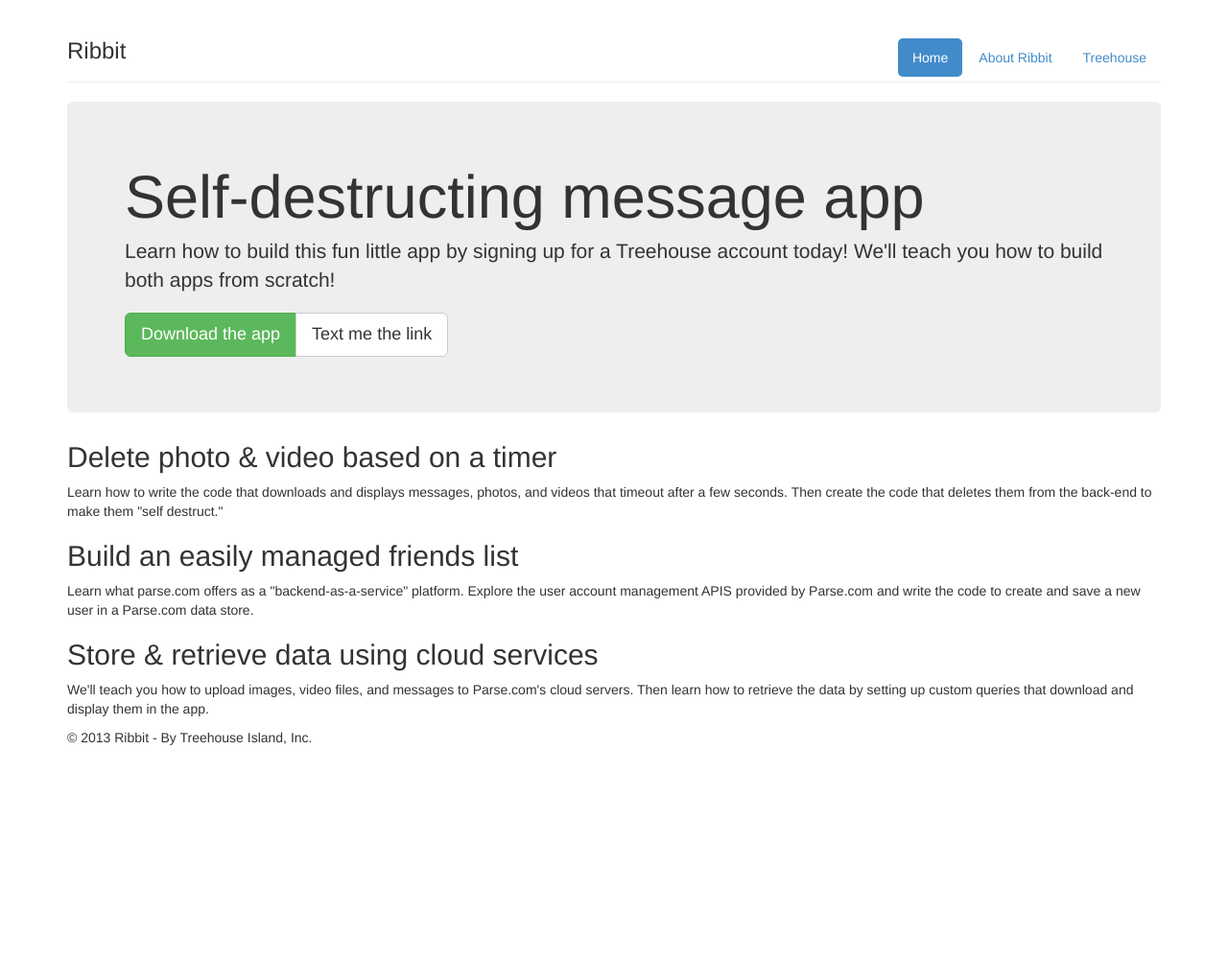
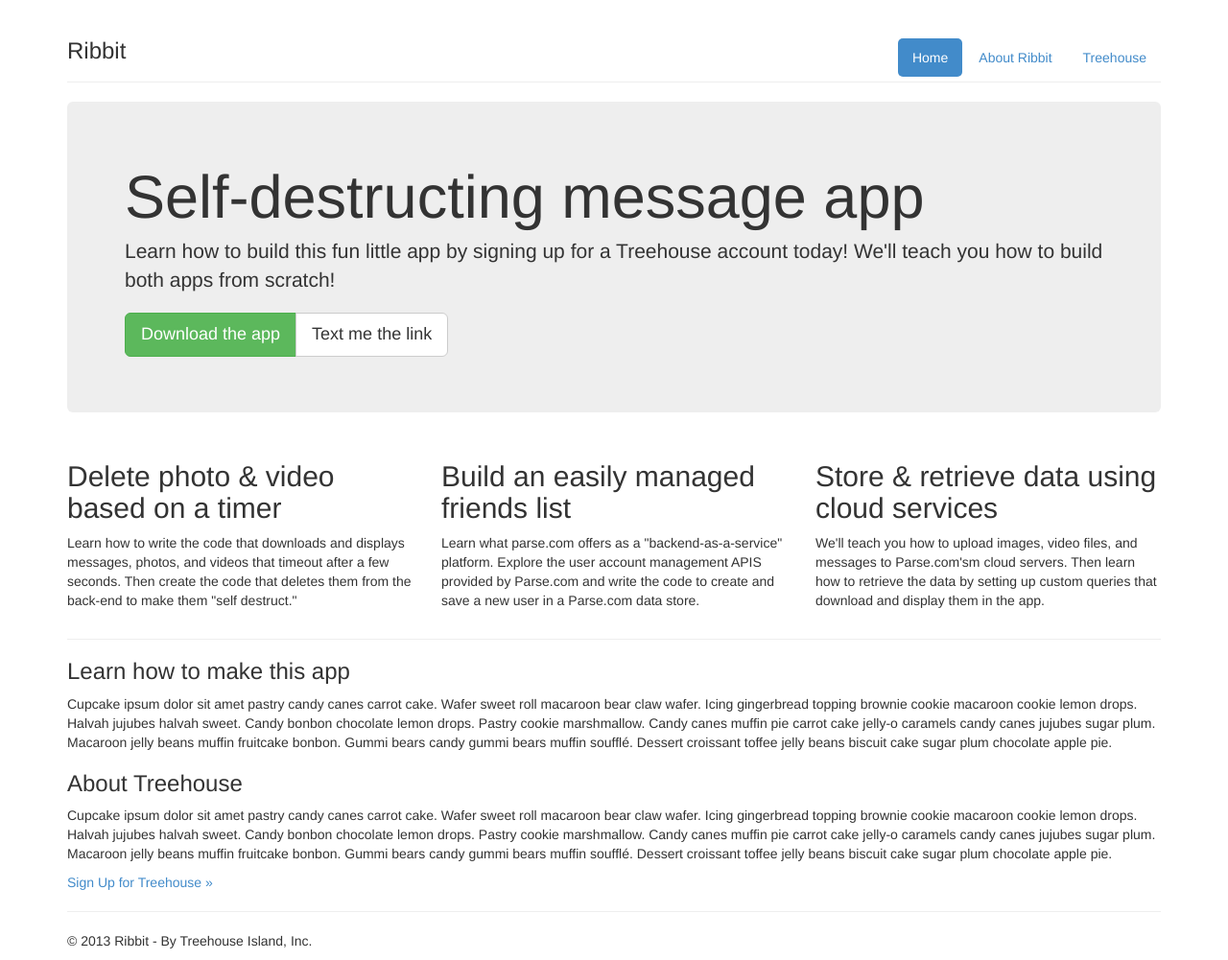
Before and after one commit to ThinkPinkCode/bootstrapPractice, a plain HTML site: page index.html in a window 1280 px wide. Shown: the whole page at 96% size. Before the commit the page ends 800 px from the top, so only its background shows below. Drawn offline with Linux system fonts and the light colour scheme.

Commit message:
added rows

```diff
--- a/index.html
+++ b/index.html
@@ -23,32 +23,59 @@
 
     <div class="jumbotron">
         <h1>Self-destructing message app</h1>
-        <p class="lead">Learn how to build this fun little app by signing up for a Treehouse account today! We'll teach you how to build both apps from scratch!</p>
+        <p class="lead">Learn how to build this fun little app by signing up for a Treehouse account today! We'll teach
+            you how to build both apps from scratch!</p>
         <p class="btn-group">
             <a class="btn btn-success btn-lg" href="#">Download the app</a>
-          <a class="btn btn-default btn-lg" href="#" >Text me the link</a>
+            <a class="btn btn-default btn-lg" href="#">Text me the link</a>
         </p>
     </div>
 
-      <div>
-        <div>
+    <div class="row">
+        <div class="col-sm-4">
             <h2>Delete photo &amp; video based on a timer</h2>
-          <p>Learn how to write the code that downloads and displays messages, photos, and videos that timeout after a few seconds. Then create the code that deletes them from the back-end to make them "self destruct."</p>
+            <p>Learn how to write the code that downloads and displays messages, photos, and videos that timeout after a
+                few seconds. Then create the code that deletes them from the back-end to make them "self destruct."</p>
         </div>
 
-        <div>
+        <div class="col-sm-4">
             <h2>Build an easily managed friends list</h2>
-          <p>Learn what parse.com offers as a "backend-as-a-service" platform. Explore the user account management APIS provided by
+            <p>Learn what parse.com offers as a "backend-as-a-service" platform. Explore the user account management
+                APIS provided by
                 Parse.com and write the code to create and save a new user in a Parse.com data store. </p>
         </div>
 
-        <div>
+        <div class="col-sm-4">
             <h2>Store &amp; retrieve data using cloud services</h2>
-          <p>We'll teach you how to upload images, video files, and messages to Parse.com's cloud servers. Then learn how
+            <p>We'll teach you how to upload images, video files, and messages to Parse.com'sm cloud servers. Then learn
+                how
                 to retrieve the data by setting up custom queries that download and display them in the app. </p>
         </div>
     </div>
+    <hr>
 
+    <div>
+        <div>
+            <h3>Learn how to make this app</h3>
+            <p>Cupcake ipsum dolor sit amet pastry candy canes carrot cake. Wafer sweet roll macaroon bear claw wafer.
+                Icing gingerbread topping brownie cookie macaroon cookie lemon drops. Halvah jujubes halvah sweet. Candy
+                bonbon chocolate lemon drops. Pastry cookie marshmallow. Candy canes muffin pie carrot cake jelly-o
+                caramels candy canes jujubes sugar plum. Macaroon jelly beans muffin fruitcake bonbon. Gummi bears candy
+                gummi bears muffin soufflé. Dessert croissant toffee jelly beans biscuit cake sugar plum chocolate apple
+                pie.</p>
+
+            <h3>About Treehouse</h3>
+            <p>Cupcake ipsum dolor sit amet pastry candy canes carrot cake. Wafer sweet roll macaroon bear claw wafer.
+                Icing gingerbread topping brownie cookie macaroon cookie lemon drops. Halvah jujubes halvah sweet. Candy
+                bonbon chocolate lemon drops. Pastry cookie marshmallow. Candy canes muffin pie carrot cake jelly-o
+                caramels candy canes jujubes sugar plum. Macaroon jelly beans muffin fruitcake bonbon. Gummi bears candy
+                gummi bears muffin soufflé. Dessert croissant toffee jelly beans biscuit cake sugar plum chocolate apple
+                pie.</p>
+            <a href="#">Sign Up for Treehouse &raquo;</a>
+        </div>
+    </div>
+
+    <hr>
     <div>
         <p>&copy; 2013 Ribbit - By Treehouse Island, Inc.</p>
     </div>
```
Lines whose indentation alone changed are shown as unchanged.
